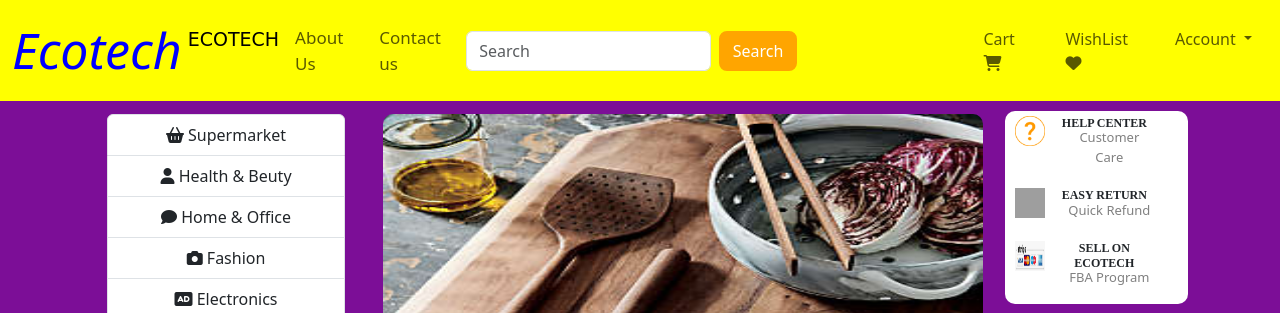
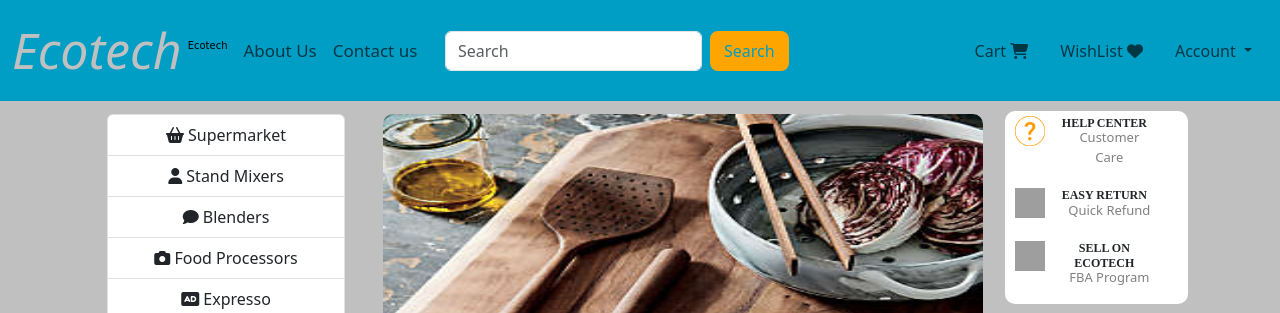
Before and after one commit to Dani-dzoe/Ecotech, a Flask app: page / in a window 1280 px wide. Shown: the top 313 px of the page. Run offline with Flask 3, Linux system fonts and the light colour scheme; data that the repository does not hold is empty; some libraries are stand-ins or nearby versions; some web fonts are replaced; grey boxes are pictures that could not be loaded.

Commit message:
making few changes to frontend

```diff
--- a/source/templates/base.html
+++ b/source/templates/base.html
@@ -16,15 +16,15 @@
     <link rel="stylesheet" href="{{ url_for('static', filename='css/bootstrap.min.css') }}">
     <link rel="stylesheet" href="{{ url_for('static', filename='css/style.css') }}">
 
-    <title>ECOTECH | {% block title %} {% endblock %}</title>
+    <title> Ecotech | {% block title %} {% endblock %}</title>
 </head>
-<body style="background-color: rgb(124, 14, 151);">
+<body style="background-color: rgb(192, 192, 192);">
 
 
     <!-- navbar section -->
-    <nav class="navbar navbar-expand-lg" style="background-color: yellow;">
+    <nav class="navbar navbar-expand-lg" style="background-color: rgb(0, 157, 196);">
       <div class="container-fluid">
-        <a class="navbar-brand" href="#" style="color: blue; font-size: 50px; margin-right: -2px;">
+        <a class="navbar-brand" href="#" style="color: rgb(192, 192, 192); font-size: 50px; margin-right: -2px;">
           <i class="">Ecotech</i>
         </a>
         <button class="navbar-toggler" type="button" data-bs-toggle="collapse" data-bs-target="#navbarSupportedContent" aria-controls="navbarSupportedContent" aria-expanded="false" aria-label="Toggle navigation" style="margin-left: auto;">
@@ -33,7 +33,7 @@
         <div class="collapse navbar-collapse" id="navbarSupportedContent">
           <ul class="navbar-nav me-auto mb-2 mb-lg-0">
             <li class="nav-item">
-		    <a class="nav-link active" aria-current="page" href="/" style="font-family: cursive; font-size: 19px;">ECOTECH</a>
+		    <a class="nav-link active" aria-current="page" href="/" style="font-family: cursive; font-size: 10px;">Ecotech</a>
             </li>
 
             <li class="nav-item">
@@ -47,7 +47,7 @@
 
           <form class="d-flex" role="search" action="/search" style="margin-right: 170px;" method="POST">
             <input class="form-control me-2" name="search" type="search" placeholder="Search" aria-label="Search">
-            <button class="btn" type="submit">Search</button>
+            <button class="btn" type="submit" style="color: rgb(0, 157, 196);">Search</button>
           </form>
         </div>
 
@@ -122,9 +122,9 @@
     {% endblock %}
 
 
-    <footer class="container-fluid  text-center p-2 mt-5" style="background-color: green; color: white;">
-      <a href="https://github.com/Dani-dzoe" style="color: white;">Ecotech</a> | <span>
-        <i class="fa-sharp fa-regular fa-copyright"></i></span> 2024 All Rights Reserved
+    <footer class="container-fluid  text-center p-2 mt-5" style="background-color: rgb(0, 157, 196); color: white;">
+      <a href="https://github.com/Dani-dzoe" style="color: black;">Ecotech</a> | <span>
+        <i class="fa-sharp fa-regular fa-copyright" style="color: black;"></i></span> 2024 All Rights Reserved
 
     </footer>
 
--- a/source/templates/home.html
+++ b/source/templates/home.html
@@ -15,31 +15,31 @@
             </a>
             <a href="" class="list-group-item list-group-item-action">
                 <i class="fa fa-user" aria-hidden="true"></i>
-                <span class="link-name">Health & Beuty</span>
+                <span class="link-name">Stand Mixers</span>
             </a>
             <a href="" class="list-group-item list-group-item-action">
                 <i class="fa-solid fa-comment"></i>
-                <span class="link-name">Home & Office</span>
+                <span class="link-name">Blenders</span>
             </a>
             <a href="" class="list-group-item list-group-item-action">
                 <i class="fa fa-camera" aria-hidden="true"></i>
-                <span class="link-name">Fashion</span>
+                <span class="link-name">Food Processors</span>
             </a>
             <a href="" class="list-group-item list-group-item-action">
                 <i class="fa fa-audio-description" aria-hidden="true"></i>
-                <span class="link-name">Electronics</span>
+                <span class="link-name">Expresso</span>
             </a>
             <a href="" class="list-group-item list-group-item-action">
                 <i class="fa fa-cubes" aria-hidden="true"></i>
-                <span class="link-name">Gaming</span>
+                <span class="link-name">Hand Mixers</span>
             </a>
             <a href="" class="list-group-item list-group-item-action">
                 <i class="fa fa-child" aria-hidden="true"></i>
-                <span class="link-name">Kitchen Wares</span>
+                <span class="link-name">Rice Cookers</span>
             </a>
             <a href="" class="list-group-item list-group-item-action">
                 <i class="fa fa-bicycle" aria-hidden="true"></i>
-                <span class="link-name">Sporting Goods</span>
+                <span class="link-name">Refridgerators</span>
             </a>
             <a href="" class="list-group-item list-group-item-action">
                 <i class="fa fa-binoculars" aria-hidden="true"></i>
@@ -78,7 +78,7 @@
 
             <div class="row" style="display: flex; margin-top: 5px;">
                 <div class="col">
-                    <img src="../static/images/payment.jpeg" alt="" style="width: 30px; height: 30px; margin-left: -30px;">
+                    <img src="../static/images/payment.png" alt="" style="width: 30px; height: 30px; margin-left: -30px;">
                 </div>
                 <div class="col">
                     <h6 style="font-family:'Times New Roman', Times, serif; font-size: 12px; margin-left: -40px; font-weight: 600;">SELL ON ECOTECH</h6>
@@ -101,19 +101,19 @@
     <div class="row" style="margin: 8px;">
         <div class="col" style="display: flex; background-color: white; border-radius: 10px; padding: 7px; margin: 5px;">
             <img src="../static/images/techweek.png" alt="" style="width: 30px; height: 30px;">
-            <h6 style="margin: 4px">Tech Week</h6>
+            <h6 style="margin: 4px">Home Appliance</h6>
         </div>
         <div class="col" style="display: flex; background-color: white; border-radius: 10px; padding: 7px; margin: 5px;">
             <img src="../static/images/FreeDelivery.png" alt="" style="width: 30px; height: 30px;">
-            <h6 style="margin: 4px">Free Delivery</h6>
+            <h6 style="margin: 4px">Outdoor & Gardening</h6>
         </div>
         <div class="col" style="display: flex; background-color: white; border-radius: 10px; padding: 7px; margin: 5px;">
             <img src="../static/images/food.png" alt="" style="width: 30px; height: 30px;">
-            <h6 style="margin: 4px">Ecotech Kitchen Supplies</h6>
+            <h6 style="margin: 4px">Kitchen Supplies</h6>
         </div>
         <div class="col" style="display: flex; background-color: white; border-radius: 10px; padding: 7px; margin: 5px;">
             <img src="../static/images/airtime.png" alt="" style="width: 30px; height: 30px;">
-            <h6 style="margin: 4px">Airtime & Bills</h6>
+            <h6 style="margin: 4px">Television and Sound</h6>
         </div>
 
     </div>
```
